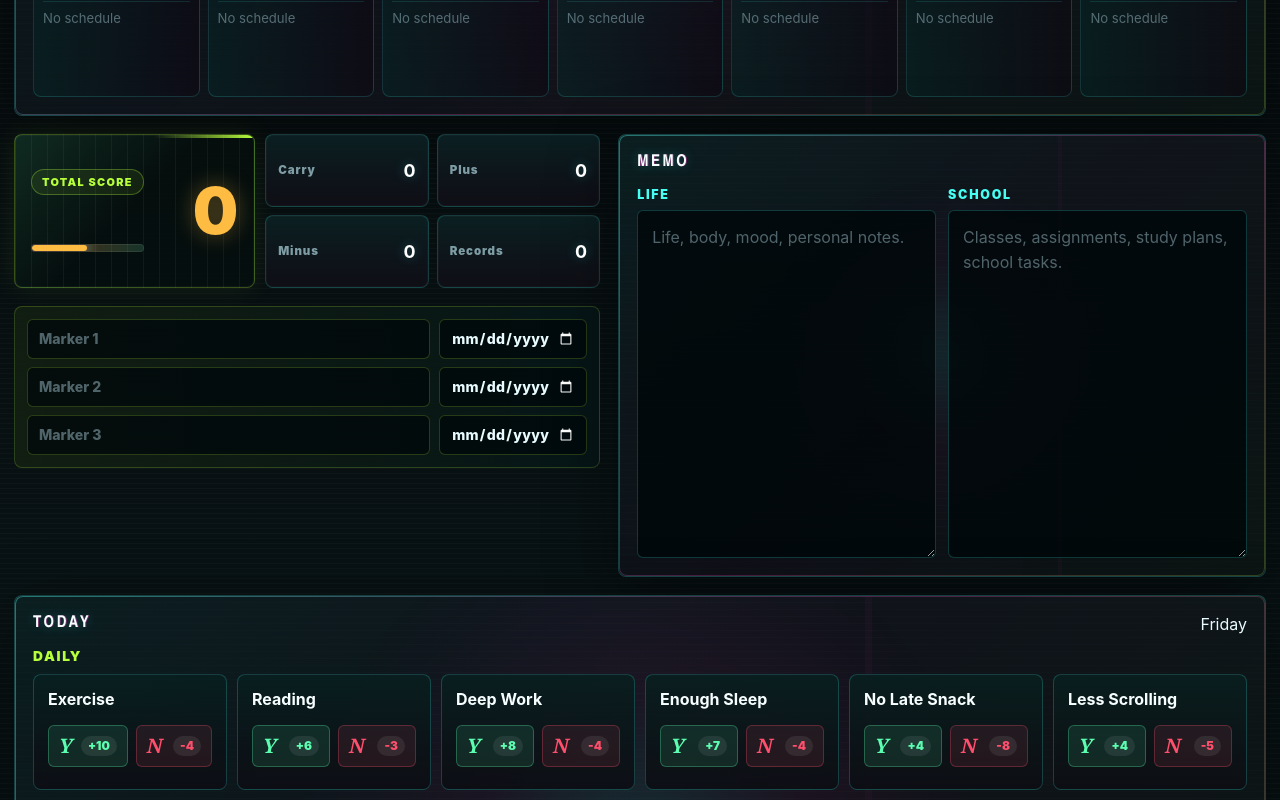
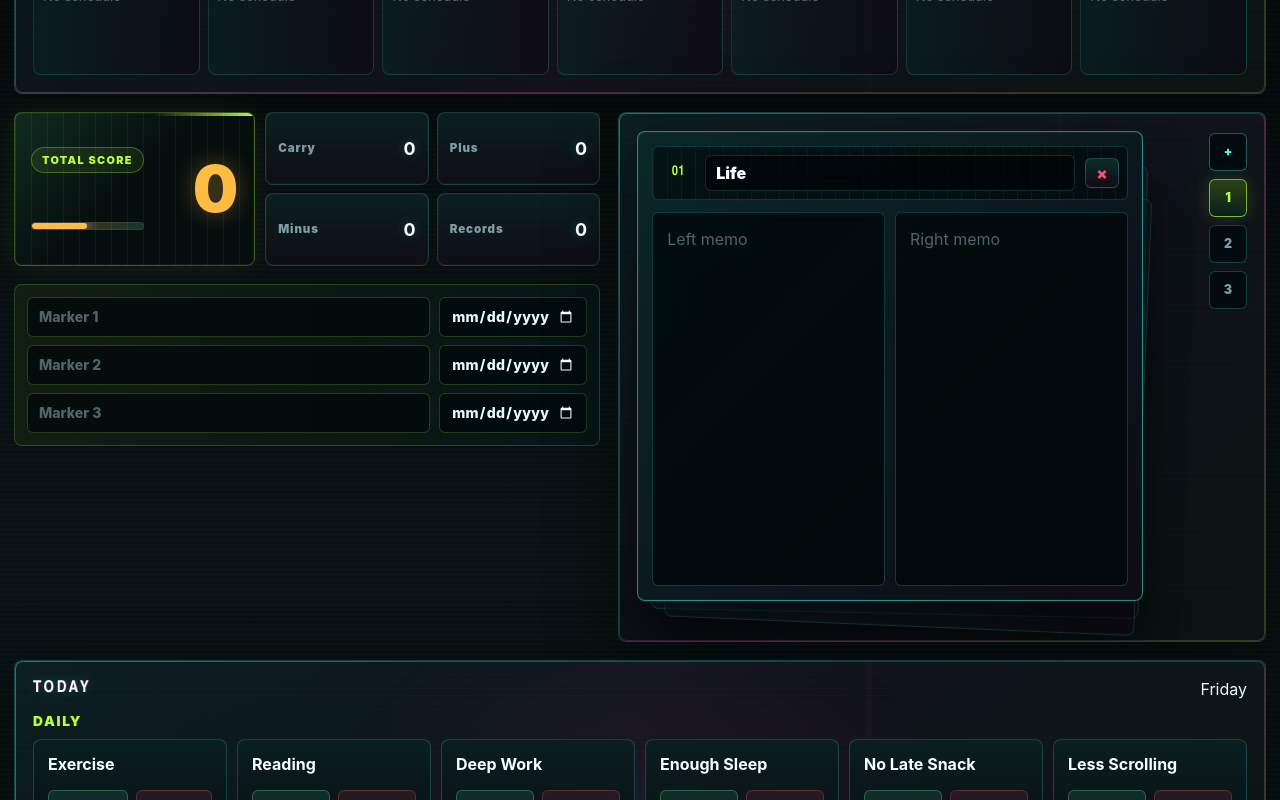
Before and after one commit to Link-Code-ASH/dash-board, a React (Vite) app: page / in a window 1280 px wide. Shown: the part 640-1440 px from the top of the page. Built offline with nearby package versions, Linux system fonts and the light colour scheme.

Commit message:
Refine stacked memo cards and remove 3M panel

```diff
--- a/src/App.jsx
+++ b/src/App.jsx
@@ -51,6 +51,14 @@ const defaultPresets = [
   { key: "daily-delay", name: "No Procrastination", yScore: 5, nScore: -7 },
   { key: "daily-late-sleep", name: "Late Sleep", yScore: -6, nScore: 3 },
 ];
+
+function createDefaultMemoCards(globalMemos = {}) {
+  return [
+    { id: "memo-life", title: "Life", leftText: globalMemos.life || "", rightText: "" },
+    { id: "memo-school", title: "School", leftText: globalMemos.school || "", rightText: "" },
+    { id: "memo-ideas", title: "Ideas", leftText: "", rightText: "" },
+  ];
+}
 
 function cloneCategories() {
   return defaultCategories.map((category) => ({ ...category }));
@@ -122,11 +130,32 @@ function normalizeDateMarkers(markers) {
   }));
 }
 
+function normalizeMemos(memos) {
+  const global = memos?.global && typeof memos.global === "object" ? memos.global : { life: "", school: "" };
+  const sourceCards = Array.isArray(memos?.cards) && memos.cards.length ? memos.cards : createDefaultMemoCards(global);
+  const cards = sourceCards
+    .filter((card) => card && card.id)
+    .map((card, index) => ({
+      id: card.id,
+      title: String(card.title || `Memo ${index + 1}`).slice(0, 32),
+      leftText: String(card.leftText ?? card.text ?? ""),
+      rightText: String(card.rightText || ""),
+    }));
+  const safeCards = cards.length ? cards : createDefaultMemoCards(global);
+  const activeMemoId = safeCards.some((card) => card.id === memos?.activeMemoId) ? memos.activeMemoId : safeCards[0].id;
+  return {
+    global,
+    threeM: memos?.threeM || "",
+    cards: safeCards,
+    activeMemoId,
+  };
+}
+
 function createFallbackState() {
   const categories = cloneCategories();
   return {
     days: {},
-    memos: { global: { life: "", school: "" }, threeM: "" },
+    memos: normalizeMemos(),
     calendar: {},
     presets: clonePresets(),
     categories,
@@ -141,7 +170,7 @@ function normalizeState(source) {
   const categories = normalizeCategories(source?.categories, fallback.categories);
   return {
     days: source?.days && typeof source.days === "object" ? source.days : {},
-    memos: source?.memos && typeof source.memos === "object" ? source.memos : fallback.memos,
+    memos: normalizeMemos(source?.memos),
     calendar: source?.calendar && typeof source.calendar === "object" ? source.calendar : {},
     presets: normalizePresets(source?.presets),
     categories,
@@ -329,7 +358,6 @@ function App() {
   const [selectedDate, setSelectedDate] = useState(toDateKey(new Date()));
   const [openPanels, setOpenPanels] = useState({
     sync: false,
-    threeM: false,
     daily: false,
     weekly: false,
     record: false,
@@ -543,7 +571,6 @@ function App() {
   });
 
   const entries = data.days[selectedDate] || [];
-  const memo = data.memos.global || { life: "", school: "" };
   const weekday = getWeekdayMeta(selectedDate);
 
   const getEntries = (dateKey = selectedDate) => (Array.isArray(data.days[dateKey]) ? data.days[dateKey] : []);
@@ -607,17 +634,43 @@ function App() {
     });
   };
 
-  const updateMemo = (field, value) => {
+  const setActiveMemo = (memoId) => {
     saveData((draft) => {
-      draft.memos.global = draft.memos.global || { life: "", school: "" };
-      draft.memos.global[field] = value;
+      draft.memos.activeMemoId = memoId;
       return draft;
     });
   };
 
-  const updateThreeM = (value) => {
+  const updateMemoCard = (id, field, value) => {
     saveData((draft) => {
-      draft.memos.threeM = value;
+      const card = draft.memos.cards.find((item) => item.id === id);
+      if (!card) return draft;
+      if (field === "title") card.title = value;
+      if (field === "leftText") card.leftText = value;
+      if (field === "rightText") card.rightText = value;
+      if (id === "memo-life") draft.memos.global.life = card.leftText || "";
+      if (id === "memo-school") draft.memos.global.school = card.leftText || "";
+      return draft;
+    });
+  };
+
+  const addMemoCard = () => {
+    saveData((draft) => {
+      const card = { id: createKey("memo"), title: `Memo ${draft.memos.cards.length + 1}`, leftText: "", rightText: "" };
+      draft.memos.cards.push(card);
+      draft.memos.activeMemoId = card.id;
+      return draft;
+    });
+  };
+
+  const removeMemoCard = (id) => {
+    saveData((draft) => {
+      if (draft.memos.cards.length <= 1) return draft;
+      const index = draft.memos.cards.findIndex((card) => card.id === id);
+      draft.memos.cards = draft.memos.cards.filter((card) => card.id !== id);
+      if (draft.memos.activeMemoId === id) {
+        draft.memos.activeMemoId = draft.memos.cards[Math.max(0, index - 1)]?.id || draft.memos.cards[0].id;
+      }
       return draft;
     });
   };
@@ -790,7 +843,14 @@ function App() {
         h(ScorePanel, { entryCount: entries.length, scoreInfo }),
         h(DateMarkerPanel, { dateMarkers: data.dateMarkers, updateDateMarker }),
       ),
-      h(MemoPanel, { memo, updateMemo }),
+      h(MemoPanel, {
+        activeMemoId: data.memos.activeMemoId,
+        addMemoCard,
+        cards: data.memos.cards,
+        removeMemoCard,
+        setActiveMemo,
+        updateMemoCard,
+      }),
     ),
     h(TodayPlanPanel, {
       categories: data.categories,
@@ -800,12 +860,6 @@ function App() {
       weekday,
       weeklyPlan: data.weeklyPlan,
       toggleChoice,
-    }),
-    h(ThreeMPanel, {
-      isOpen: openPanels.threeM,
-      onToggle: () => togglePanel("threeM"),
-      value: data.memos.threeM || "",
-      updateThreeM,
     }),
     h(DailyPanel, {
       addPreset,
@@ -982,7 +1036,7 @@ function SchedulePanel({ calendar, selectedDate }) {
   return h(
     "section",
     { className: "schedule-panel two-week-schedule", "aria-label": "Two-week schedule" },
-    h("div", { className: "section-heading" }, h("div", null, h("h2", null, "Today's Schedule"), h("p", null, "Current week and next week"))),
+    h("div", { className: "section-heading" }, h("div", null, h("h2", null, "Today's Schedule"))),
     h(
       "div",
       { className: "schedule-weeks" },
@@ -1021,16 +1075,116 @@ function SchedulePanel({ calendar, selectedDate }) {
   );
 }
 
-function MemoPanel({ memo, updateMemo }) {
+function MemoPanel({ activeMemoId, addMemoCard, cards, removeMemoCard, setActiveMemo, updateMemoCard }) {
+  const [drag, setDrag] = useState({ active: false, startX: 0, deltaX: 0 });
+  const activeIndex = Math.max(0, cards.findIndex((card) => card.id === activeMemoId));
+  const goToOffset = (offset) => {
+    if (!cards.length) return;
+    const nextIndex = (activeIndex + offset + cards.length) % cards.length;
+    setActiveMemo(cards[nextIndex].id);
+  };
+  const handlePointerDown = (event) => {
+    if (panelClickIsInteractive(event.target)) return;
+    event.currentTarget.setPointerCapture?.(event.pointerId);
+    setDrag({ active: true, startX: event.clientX, deltaX: 0 });
+  };
+  const handlePointerMove = (event) => {
+    if (!drag.active) return;
+    setDrag((current) => ({ ...current, deltaX: event.clientX - current.startX }));
+  };
+  const endDrag = () => {
+    if (!drag.active) return;
+    if (drag.deltaX > 64) goToOffset(-1);
+    if (drag.deltaX < -64) goToOffset(1);
+    setDrag({ active: false, startX: 0, deltaX: 0 });
+  };
   return h(
     "section",
-    { className: "memo-panel", "aria-label": "Memo" },
-    h("div", { className: "section-heading" }, h("h2", null, "Memo")),
+    { className: "memo-panel stacked-memo-panel", "aria-label": "Memo" },
     h(
       "div",
-      { className: "memo-grid" },
-      h("label", null, h("span", null, "Life"), h("textarea", { maxLength: 1200, placeholder: "Life, body, mood, personal notes.", value: memo.life || "", onChange: (event) => updateMemo("life", event.target.value) })),
-      h("label", null, h("span", null, "School"), h("textarea", { maxLength: 1200, placeholder: "Classes, assignments, study plans, school tasks.", value: memo.school || "", onChange: (event) => updateMemo("school", event.target.value) })),
+      { className: "memo-stack-layout" },
+      h(
+        "div",
+        {
+          className: `memo-stack ${drag.active ? "dragging" : ""}`,
+          onPointerDown: handlePointerDown,
+          onPointerMove: handlePointerMove,
+          onPointerUp: endDrag,
+          onPointerCancel: endDrag,
+          style: { "--drag-x": `${drag.deltaX}px` },
+        },
+        cards.map((card, index) => {
+          const stackIndex = (index - activeIndex + cards.length) % cards.length;
+          const visible = stackIndex < Math.min(cards.length, 4);
+          const isActive = index === activeIndex;
+          return h(
+            "article",
+            {
+              className: `memo-card ${isActive ? "active" : ""} ${visible ? "" : "hidden"}`,
+              key: card.id,
+              style: { "--stack-index": stackIndex },
+              onClick: () => {
+                if (!isActive) setActiveMemo(card.id);
+              },
+            },
+            h(
+              "div",
+              { className: "memo-card-grip" },
+              h("span", null, String(index + 1).padStart(2, "0")),
+              h("input", {
+                type: "text",
+                maxLength: 32,
+                "aria-label": "Memo title",
+                value: card.title,
+                onChange: (event) => updateMemoCard(card.id, "title", event.target.value),
+                disabled: !isActive,
+              }),
+              h("button", { className: "mini-button danger", type: "button", disabled: cards.length <= 1 || !isActive, title: "Delete memo", onClick: () => removeMemoCard(card.id) }, "\u00d7"),
+            ),
+            isActive
+              ? h(
+                  "div",
+                  { className: "memo-card-columns" },
+                  h("textarea", {
+                    maxLength: 1600,
+                    placeholder: "Left memo",
+                    value: card.leftText || "",
+                    onChange: (event) => updateMemoCard(card.id, "leftText", event.target.value),
+                  }),
+                  h("textarea", {
+                    maxLength: 1600,
+                    placeholder: "Right memo",
+                    value: card.rightText || "",
+                    onChange: (event) => updateMemoCard(card.id, "rightText", event.target.value),
+                  }),
+                )
+              : h(
+                  "div",
+                  { className: "memo-card-preview-grid" },
+                  h("p", { className: "memo-card-preview" }, card.leftText || "Empty memo"),
+                  h("p", { className: "memo-card-preview" }, card.rightText || "Empty memo"),
+                ),
+          );
+        }),
+      ),
+      h(
+        "div",
+        { className: "memo-index", "aria-label": "Memo cards" },
+        h("button", { className: "memo-index-button add-memo", type: "button", title: "Add memo", onClick: addMemoCard }, "+"),
+        cards.map((card, index) =>
+          h(
+            "button",
+            {
+              className: `memo-index-button ${index === activeIndex ? "active" : ""}`,
+              key: card.id,
+              type: "button",
+              onClick: () => setActiveMemo(card.id),
+            },
+            index + 1,
+          ),
+        ),
+      ),
     ),
   );
 }
@@ -1154,18 +1308,6 @@ function PlanCard({ label, nScore, onToggle, selectedChoice, value, yScore }) {
       h("button", { className: `choice-button no ${selectedChoice === "N" ? "selected" : ""}`, type: "button", onClick: () => onToggle("N") }, h("i", null, "N"), h("b", null, formatScore(nScore))),
     ),
   );
-}
-
-function ThreeMPanel({ isOpen, onToggle, updateThreeM, value }) {
-  return h(CollapsiblePanel, {
-    className: "memo-panel three-m-panel",
-    controls: "threeMMemo",
-    description: "Long-range 3M notes.",
-    isOpen,
-    onToggle,
-    title: "3M",
-    children: { body: h("textarea", { id: "threeMMemo", maxLength: 1200, placeholder: "Write your 3M notes.", value, onChange: (event) => updateThreeM(event.target.value) }) },
-  });
 }
 
 function DailyPanel({ addPreset, isOpen, movePreset, onToggle, presets, removePreset, updatePreset }) {
--- a/src/styles.css
+++ b/src/styles.css
@@ -835,6 +835,190 @@ input::placeholder {
   color: rgba(127, 157, 165, 0.62);
 }
 
+.memo-heading {
+  align-items: flex-start;
+  margin-bottom: 8px;
+}
+
+.memo-tools {
+  display: flex;
+  flex-wrap: wrap;
+  justify-content: flex-end;
+  gap: 8px;
+}
+
+.memo-index {
+  display: grid;
+  align-content: start;
+  gap: 8px;
+  padding-top: 2px;
+}
+
+.memo-index-button {
+  width: 38px;
+  height: 38px;
+  border: 1px solid rgba(70, 255, 242, 0.22);
+  border-radius: 6px;
+  background: rgba(1, 8, 10, 0.72);
+  color: var(--muted);
+  font-size: 0.78rem;
+  font-weight: 950;
+}
+
+.memo-index-button.active {
+  border-color: rgba(183, 255, 60, 0.62);
+  background:
+    linear-gradient(180deg, rgba(183, 255, 60, 0.22), rgba(70, 255, 242, 0.08)),
+    rgba(3, 14, 11, 0.92);
+  color: var(--acid);
+  box-shadow: 0 0 18px rgba(183, 255, 60, 0.14);
+}
+
+.memo-index-button.add-memo {
+  border-color: rgba(70, 255, 242, 0.34);
+  color: var(--cyan);
+}
+
+.memo-stack-layout {
+  display: grid;
+  grid-template-columns: minmax(0, 1fr) 38px;
+  gap: 10px;
+  align-items: start;
+}
+
+.memo-stack {
+  --drag-x: 0px;
+  min-height: 492px;
+  position: relative;
+  touch-action: pan-y;
+  user-select: none;
+}
+
+.memo-card {
+  width: calc(100% - min(56px, 8vw));
+  min-height: 468px;
+  display: grid;
+  grid-template-rows: auto 1fr;
+  gap: 12px;
+  padding: 14px;
+  border: 1px solid rgba(70, 255, 242, 0.22);
+  border-radius: 8px;
+  background:
+    linear-gradient(135deg, rgba(70, 255, 242, 0.12), rgba(255, 45, 184, 0.05)),
+    rgba(2, 10, 12, 0.96);
+  box-shadow:
+    0 20px 50px rgba(0, 0, 0, 0.36),
+    inset 0 0 0 1px rgba(255, 255, 255, 0.03);
+  position: absolute;
+  inset: 0 auto auto 0;
+  opacity: calc(1 - (var(--stack-index) * 0.17));
+  transform:
+    translate(
+      calc((var(--stack-index) * 18px) + (var(--drag-x) * (1 - min(var(--stack-index), 1)))),
+      calc(var(--stack-index) * 16px)
+    )
+    scale(calc(1 - (var(--stack-index) * 0.035)))
+    rotate(calc(var(--stack-index) * 1.2deg));
+  transform-origin: center left;
+  transition:
+    transform 240ms var(--ease-soft),
+    opacity 180ms ease,
+    border-color 180ms ease,
+    box-shadow 180ms ease;
+}
+
+.memo-stack.dragging .memo-card {
+  transition: none;
+}
+
+.memo-card.hidden {
+  pointer-events: none;
+  opacity: 0;
+}
+
+.memo-card.active {
+  z-index: 5;
+  border-color: rgba(70, 255, 242, 0.48);
+  opacity: 1;
+  cursor: auto;
+}
+
+.memo-card:not(.active) {
+  cursor: pointer;
+}
+
+.memo-card-grip {
+  min-height: 46px;
+  display: grid;
+  grid-template-columns: auto minmax(0, 1fr) auto;
+  align-items: center;
+  gap: 10px;
+  border: 1px solid rgba(70, 255, 242, 0.16);
+  border-radius: 6px;
+  background:
+    repeating-linear-gradient(90deg, rgba(70, 255, 242, 0.05) 0 1px, transparent 1px 14px),
+    rgba(1, 8, 10, 0.66);
+  padding: 8px;
+  cursor: grab;
+}
+
+.memo-stack.dragging .memo-card-grip {
+  cursor: grabbing;
+}
+
+.memo-card-grip span {
+  min-width: 34px;
+  color: var(--acid);
+  font-family: var(--display-font);
+  font-size: 0.86rem;
+  font-weight: 950;
+  text-align: center;
+}
+
+.memo-card-grip input {
+  min-width: 0;
+  min-height: 36px;
+  border: 1px solid rgba(70, 255, 242, 0.16);
+  border-radius: 6px;
+  background: rgba(0, 4, 6, 0.72);
+  color: #f7feff;
+  padding: 0 10px;
+  font-weight: 900;
+  outline: none;
+}
+
+.memo-card-grip input:disabled {
+  color: var(--muted);
+  opacity: 1;
+}
+
+.memo-card-columns,
+.memo-card-preview-grid {
+  display: grid;
+  grid-template-columns: repeat(2, minmax(0, 1fr));
+  gap: 10px;
+  min-height: 374px;
+}
+
+.memo-card.active .memo-card-columns textarea {
+  min-height: 374px;
+  resize: none;
+}
+
+.memo-card-preview {
+  margin: 0;
+  min-height: 374px;
+  overflow: hidden;
+  border: 1px solid rgba(70, 255, 242, 0.12);
+  border-radius: 6px;
+  background: rgba(1, 8, 10, 0.52);
+  color: var(--muted);
+  padding: 14px;
+  line-height: 1.5;
+  white-space: pre-wrap;
+  mask-image: linear-gradient(180deg, black 68%, transparent);
+}
+
 .schedule-panel .section-heading {
   margin-bottom: 10px;
 }
@@ -2198,6 +2382,37 @@ input::placeholder {
     grid-template-columns: 1fr;
   }
 
+  .memo-tools {
+    justify-content: flex-start;
+  }
+
+  .memo-stack {
+    min-height: 440px;
+  }
+
+  .memo-card {
+    width: calc(100% - 26px);
+    min-height: 418px;
+    padding: 12px;
+    transform:
+      translate(
+        calc((var(--stack-index) * 9px) + (var(--drag-x) * (1 - min(var(--stack-index), 1)))),
+        calc(var(--stack-index) * 12px)
+      )
+      scale(calc(1 - (var(--stack-index) * 0.03)))
+      rotate(calc(var(--stack-index) * 0.8deg));
+  }
+
+  .memo-card-grip {
+    grid-template-columns: auto minmax(0, 1fr) auto;
+    gap: 7px;
+  }
+
+  .memo-card.active .memo-card-columns textarea,
+  .memo-card-preview {
+    min-height: 326px;
+  }
+
   .daily-plan-row .plan-card-grid {
     grid-template-columns: repeat(2, minmax(0, 1fr));
   }
```
